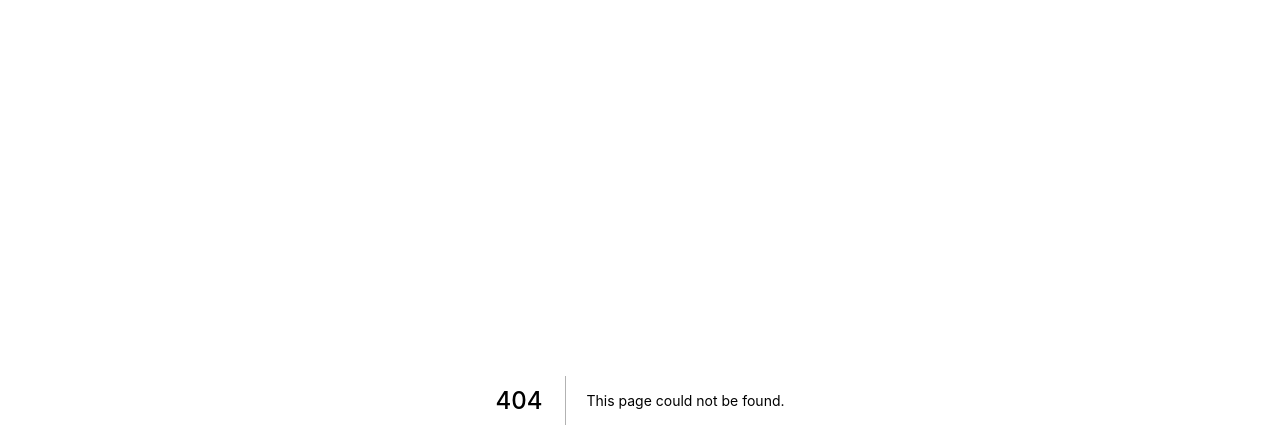
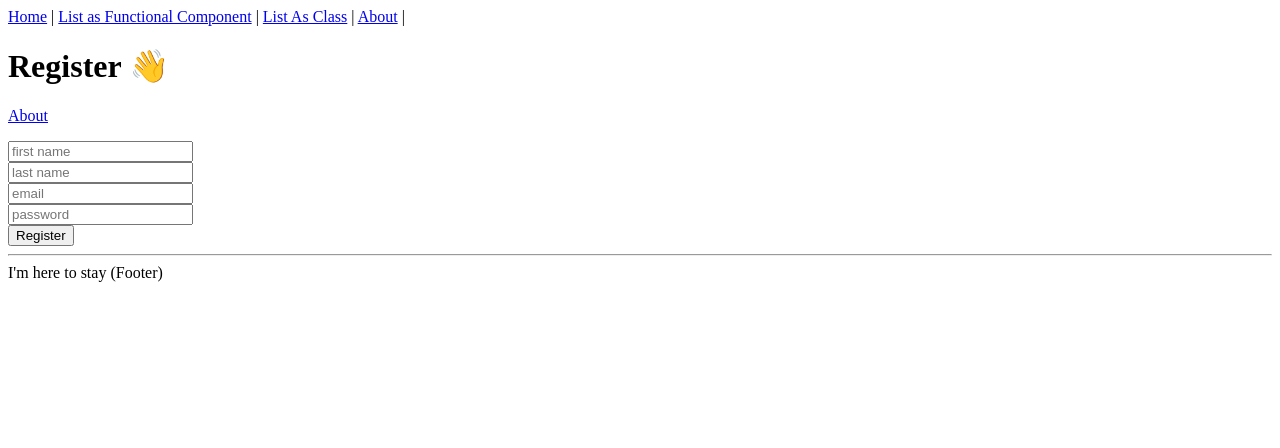
Before and after one commit to vjekooo/graphql_user_nextjs, a Next.js app: page /register in a window 1280 px wide. Before the commit this address had no page. Shown: the top 448 px of the page. Built offline with nearby package versions, Linux system fonts and the light colour scheme.

Commit message:
Formik, register form

```diff
--- /dev/null
+++ b/components/fields/InputField.tsx
@@ -0,0 +1,13 @@
+
+import React, { DetailedHTMLProps, InputHTMLAttributes } from 'react'
+import { FieldProps } from 'formik'
+
+type InputProps = DetailedHTMLProps<InputHTMLAttributes<HTMLInputElement>, HTMLInputElement>
+
+export const InputField = ({field, ...props}: FieldProps & InputProps) => {
+    return (
+        <div>
+            <input {...field} {...props} />
+        </div>
+    )
+}
--- a/generated/apolloComponents.tsx
+++ b/generated/apolloComponents.tsx
@@ -35,6 +35,30 @@ export type LoginMutation = {
 };
 
 export type LoginLogin = {
+  __typename?: "User";
+
+  id: string;
+
+  firstName: string;
+
+  lastName: string;
+
+  email: string;
+
+  name: string;
+};
+
+export type RegisterVariables = {
+  data: RegisterInput;
+};
+
+export type RegisterMutation = {
+  __typename?: "Mutation";
+
+  register: RegisterRegister;
+};
+
+export type RegisterRegister = {
   __typename?: "User";
 
   id: string;
@@ -104,3 +128,51 @@ export function LoginHOC<TProps, TChildProps = any>(
     LoginProps<TChildProps>
   >(LoginDocument, operationOptions);
 }
+export const RegisterDocument = gql`
+  mutation Register($data: RegisterInput!) {
+    register(data: $data) {
+      id
+      firstName
+      lastName
+      email
+      name
+    }
+  }
+`;
+export class RegisterComponent extends React.Component<
+  Partial<ReactApollo.MutationProps<RegisterMutation, RegisterVariables>>
+> {
+  render() {
+    return (
+      <ReactApollo.Mutation<RegisterMutation, RegisterVariables>
+        mutation={RegisterDocument}
+        {...(this as any)["props"] as any}
+      />
+    );
+  }
+}
+export type RegisterProps<TChildProps = any> = Partial<
+  ReactApollo.MutateProps<RegisterMutation, RegisterVariables>
+> &
+  TChildProps;
+export type RegisterMutationFn = ReactApollo.MutationFn<
+  RegisterMutation,
+  RegisterVariables
+>;
+export function RegisterHOC<TProps, TChildProps = any>(
+  operationOptions:
+    | ReactApollo.OperationOption<
+        TProps,
+        RegisterMutation,
+        RegisterVariables,
+        RegisterProps<TChildProps>
+      >
+    | undefined
+) {
+  return ReactApollo.graphql<
+    TProps,
+    RegisterMutation,
+    RegisterVariables,
+    RegisterProps<TChildProps>
+  >(RegisterDocument, operationOptions);
+}
--- a/package.json
+++ b/package.json
@@ -14,6 +14,7 @@
 		"apollo-link-context": "^1.0.14",
 		"apollo-link-http": "^1.5.11",
 		"cookie": "^0.3.1",
+		"formik": "^1.5.1",
 		"graphql": "^14.1.1",
 		"isomorphic-unfetch": "^3.0.0",
 		"next": "^7.0.2",
--- /dev/null
+++ b/pages/register.tsx
@@ -0,0 +1,76 @@
+
+import Link from 'next/link'
+import * as React from 'react'
+
+import { Formik, Field } from 'formik'
+
+import Layout from '../components/Layout'
+import { InputField } from '../components/fields/InputField';
+
+import { RegisterComponent } from '../generated/apolloComponents'
+
+const RegisterPage: React.FunctionComponent = () => {
+	return (
+		<Layout title="Register page">
+			<h1>Register 👋</h1>
+			<p>
+				<Link href='/about'>
+					<a>About</a>
+				</Link>
+			</p>
+            <RegisterComponent>
+                {(register) => (
+                    <Formik
+                        onSubmit={async data => {
+                            const response = await register({
+                                variables: {
+                                    data
+                                }
+                            })
+                            console.log(response)
+                        }}
+                        initialValues={{
+                            email: '',
+                            firstName: '',
+                            lastName: '',
+                            password: ''
+                        }}
+                    >
+                        {
+                            ({values, handleSubmit}) => <form onSubmit={handleSubmit}>
+                                <Field
+                                    name="firstName"
+                                    placeholder="first name"
+                                    component={InputField}
+                                />
+                                <Field
+                                    name="lastName"
+                                    placeholder="last name"
+                                    component={InputField}
+                                />
+                                <Field
+                                    name="email"
+                                    placeholder="email"
+                                    component={InputField}
+                                />
+                                <Field
+                                    name="password"
+                                    placeholder="password"
+                                    type="password"
+                                    component={InputField}
+                                />
+                                <button
+                                    type="submit"
+                                >
+                                    Register
+                                </button>
+                            </form>
+                        }
+                    </Formik>
+                )}
+            </RegisterComponent>
+		</Layout>
+	)
+}
+
+export default RegisterPage;
```
Also changed, not shown: graphql/user/mutations/register.ts (added, +14 -0 lines), 1 other file (tests, documents, lock files or other folders).
